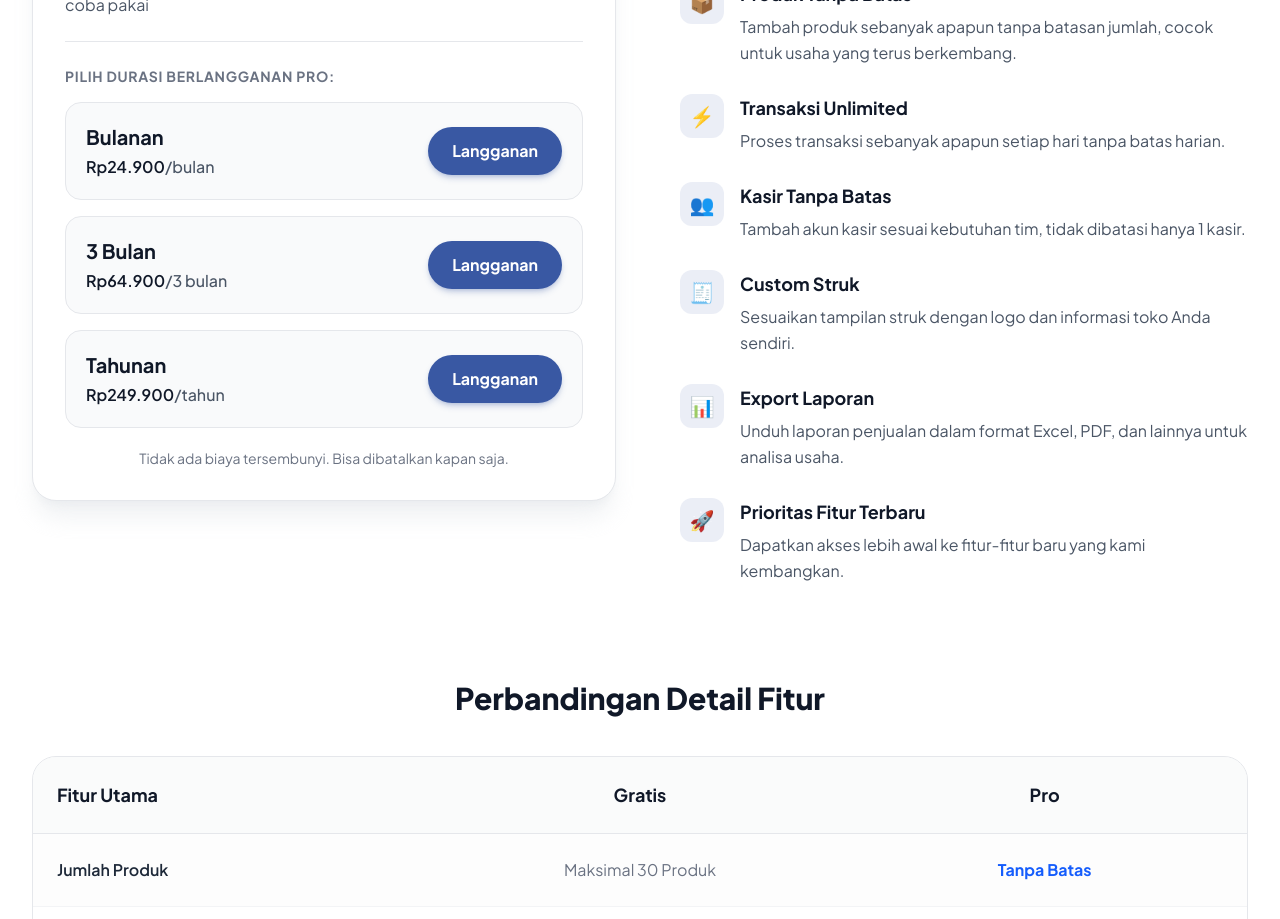
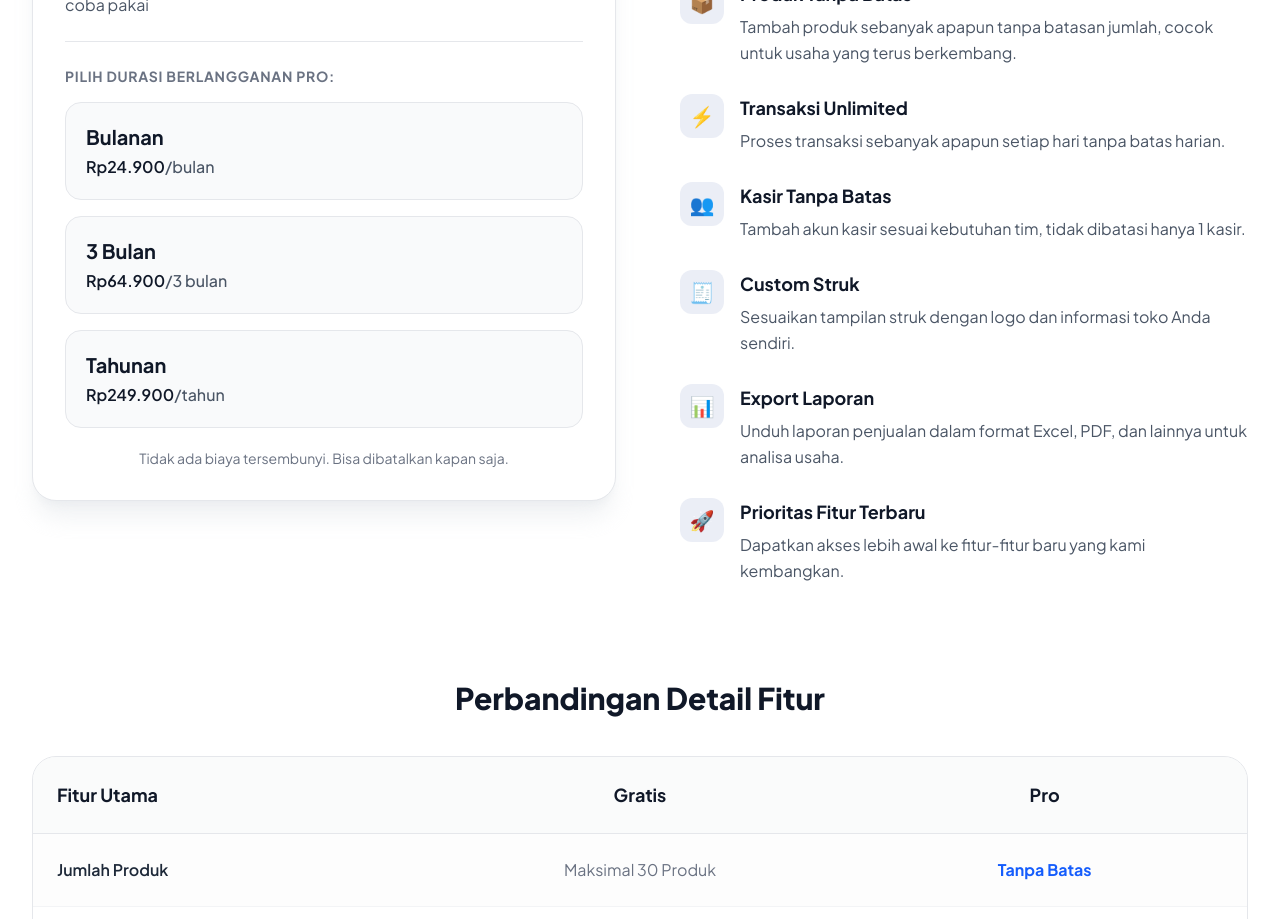
Before and after one commit to yosadadedev/kasirgoplus-landingpage, a Next.js app: page / in a window 1280 px wide. Shown: the part 5720-6639 px from the top of the page. Built offline with nearby package versions, Linux system fonts and the light colour scheme.

Commit message:
fix: remove subscription button from HargaSection for cleaner layout

```diff
--- a/app/components/HargaSection.tsx
+++ b/app/components/HargaSection.tsx
@@ -115,12 +115,6 @@ const HargaSection = () => {
                   <span>{plan.period}</span>
                 </p>
                 </div>
-                <button
-                  type="button"
-                  className="px-6 py-3 bg-[#3958A3] hover:bg-[#304c8d] text-white rounded-full font-bold shadow-md shadow-[#3958A3]/25 hover:shadow-[#3958A3]/40 hover:-translate-y-0.5 transition-all"
-                >
-                  Langganan
-                </button>
               </div>
             ))}
             </div>
```
